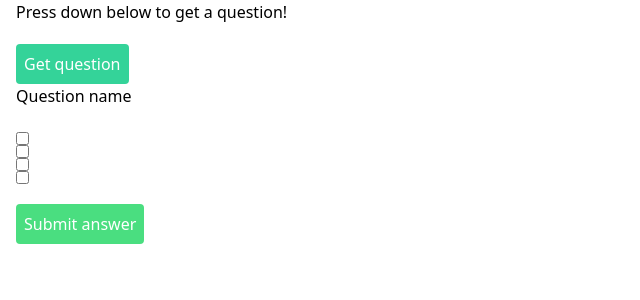
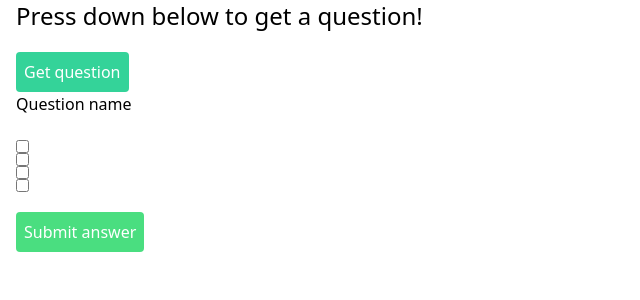
Before and after one commit to Loathed94/Assignment2-Trivia-Game, a Vue app: page / in a window 1280 px wide. Shown: the top 300 px of the page, without its empty margins (0-640 px from the left). Built offline with nearby package versions, Linux system fonts and the light colour scheme.

Commit message:
make title larger

```diff
--- a/src/views/Question.vue
+++ b/src/views/Question.vue
@@ -7,7 +7,7 @@
 <main class="container mx-auto px-4">
 
 
-<h1 class="mb-5">Press down below to get a question!</h1>
+<h1 class="mb-5 text-2xl">Press down below to get a question!</h1>
 
 <form>
     <!--Button to generate a question from the API-->
```
